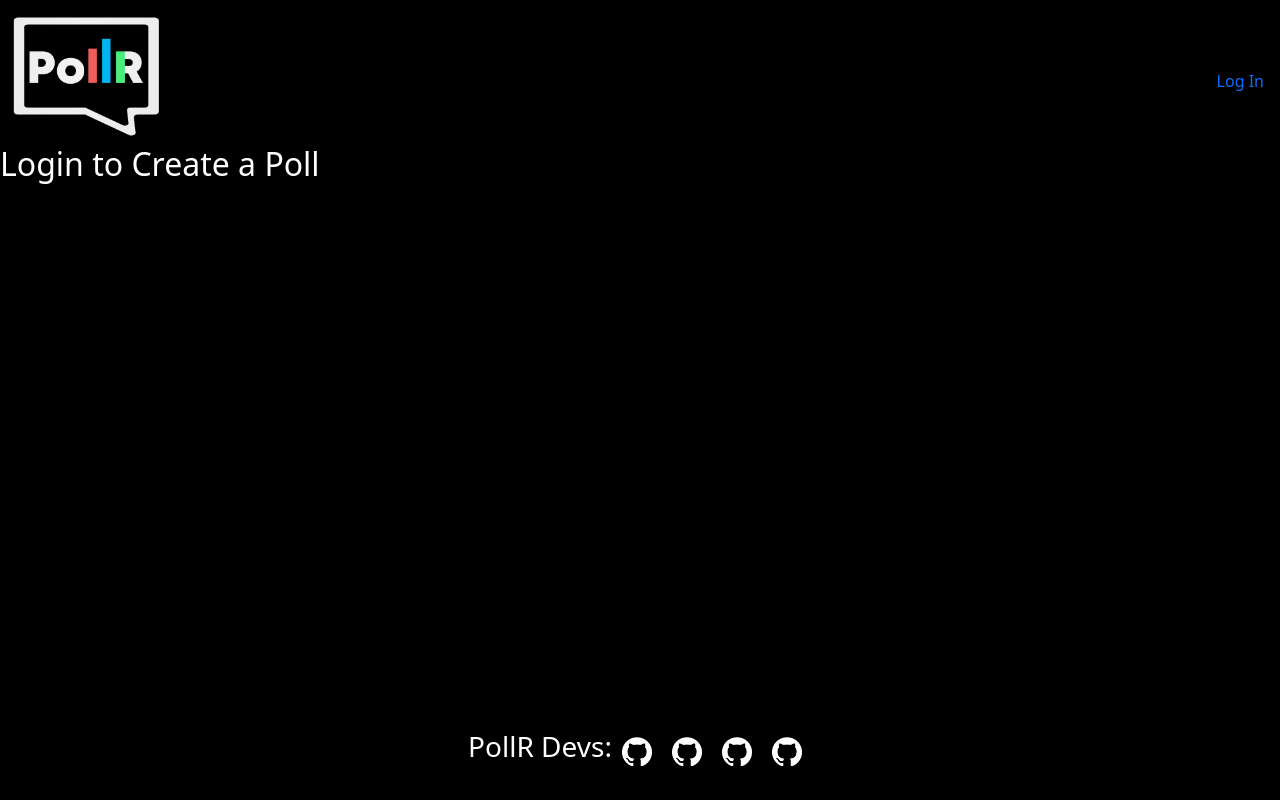
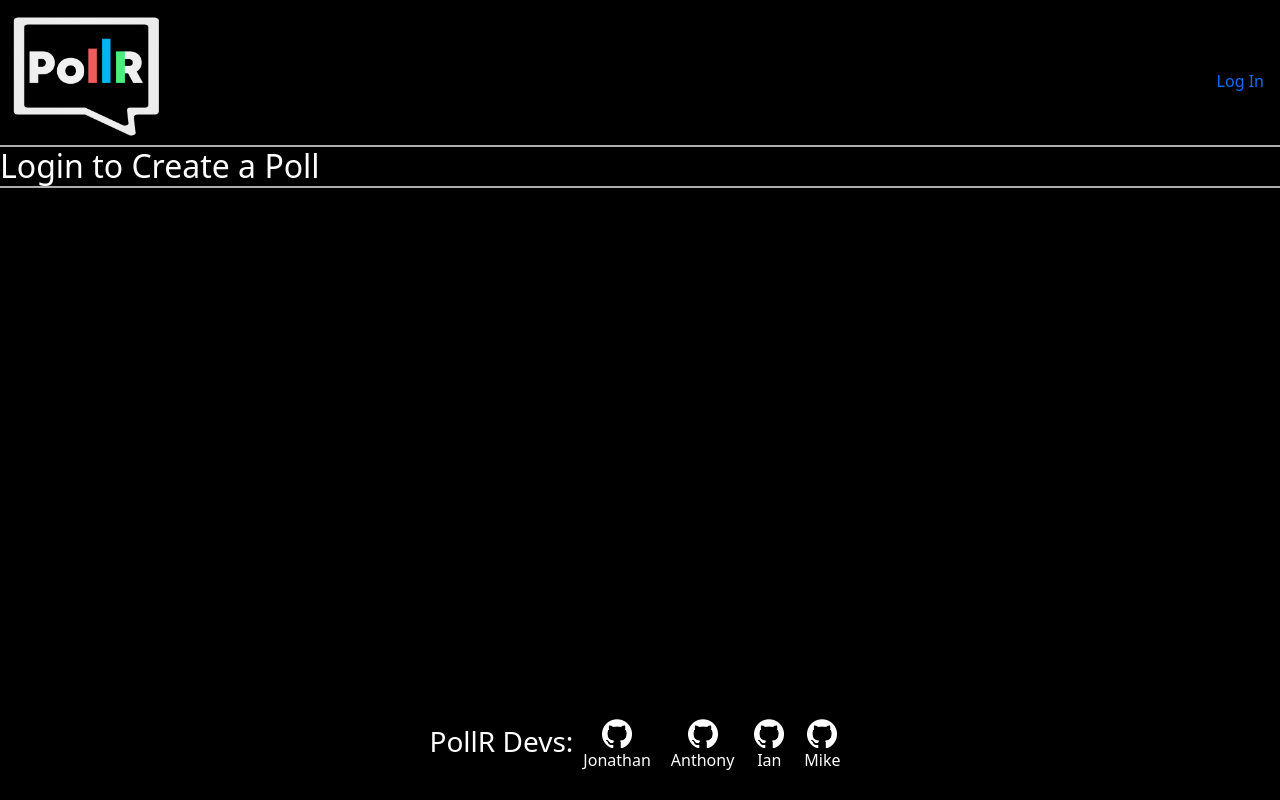
Before and after one commit to JBassard97/PollR, a React (Vite) app in the folder client/: page /createPoll in a window 1280 px wide. Built offline with nearby package versions, Linux system fonts and the light colour scheme.

Commit message:
styled createPoll page and added github Links

```diff
--- a/client/src/components/Footer/footer.css
+++ b/client/src/components/Footer/footer.css
@@ -23,6 +23,9 @@
 
 .navbar ul li {
     margin: 0 10px; /* Add some spacing between items */
+    display: flex;
+    flex-direction: column;
+    align-items: center;
 }
 
 .logo {
--- a/client/src/components/Footer/index.jsx
+++ b/client/src/components/Footer/index.jsx
@@ -10,24 +10,28 @@ function Footer() {
         </div>
         <ul>
           <li>
-            <a href="">
-              <img src={GithubLogo} className="logo" alt="" />
+            <a href="https://github.com/JBassard97">
+              <img src={GithubLogo} className="logo" alt="githubLogo" />
             </a>
+            <p>Jonathan</p>
+          </li>
+          <li>
+            <a href="https://github.com/Ant-M84">
+              <img src={GithubLogo} className="logo" alt="githubLogo" />
+            </a>
+            <p>Anthony</p>
           </li>
           <li>
             <a href="">
-              <img src={GithubLogo} className="logo" alt="" />
+              <img src={GithubLogo} className="logo" alt="githubLogo" />
             </a>
+            <p>Ian</p>
           </li>
           <li>
-            <a href="">
-              <img src={GithubLogo} className="logo" alt="" />
+            <a href="https://github.com/MLevey92">
+              <img src={GithubLogo} className="logo" alt="githubLogo" />
             </a>
-          </li>
-          <li>
-            <a href="">
-              <img src={GithubLogo} className="logo" alt="" />
-            </a>
+            <p>Mike</p>
           </li>
         </ul>
       </nav>
--- /dev/null
+++ b/client/src/pages/CreatePoll/createPoll.css
@@ -0,0 +1,8 @@
+.form-control::placeholder {
+    color: #adadad;
+}
+
+h2 {
+    border-top: 2px solid #adadad;
+    border-bottom: 2px solid #adadad
+}
--- a/client/src/pages/CreatePoll/createPoll.jsx
+++ b/client/src/pages/CreatePoll/createPoll.jsx
@@ -2,6 +2,7 @@ import { useState } from "react";
 import { useMutation } from "@apollo/client";
 import { CREATE_POLL } from "../../utils/mutations";
 import Auth from "../../utils/auth";
+import "./createPoll.css"
 
 export default function CreatePoll() {
   const [formState, setFormState] = useState({
@@ -80,8 +81,8 @@ export default function CreatePoll() {
     <main>
       {Auth.loggedIn() ? (
         <>
-          <h2>Create a Poll</h2>
-          <form onSubmit={handleFormSubmit}>
+          <h2 className="p-4 m-2">Create a Poll</h2>
+          <form onSubmit={handleFormSubmit} className="p-4">
             <div className="form-group row p-2">
               <label className="col-sm-2 col-form-label">Title: </label>
               <div className="col-sm-8">
@@ -89,7 +90,7 @@ export default function CreatePoll() {
                   placeholder="Poll Title"
                   type="text"
                   id="titleInput"
-                  className="form-control"
+                  className="form-control bg-dark text-light"
                   name="header"
                   value={formState.header}
                   onChange={handleChange}
@@ -104,7 +105,7 @@ export default function CreatePoll() {
                   placeholder="Brief poll description (Optional)"
                   type="text"
                   id="descriptionInput"
-                  className="form-control"
+                  className="form-control bg-dark text-light"
                   name="description"
                   value={formState.description}
                   onChange={handleChange}
@@ -112,13 +113,13 @@ export default function CreatePoll() {
               </div>
             </div>
             <div className="form-group row p-2">
-              <label className="col-sm-2 col-form-label">{`Choices: Must be between 2 and 8`}</label>
+              <label className="col-sm-2 col-form-label">{`Choices: At least 2 choices required`}</label>
               <div className="col-sm-8">
                 <input
                   placeholder="Choice 1"
                   type="text"
                   id="descriptionInput"
-                  className="form-control"
+                  className="form-control bg-dark text-light"
                   name="choice1"
                   value={formState.choice1}
                   onChange={handleChange}
@@ -127,7 +128,7 @@ export default function CreatePoll() {
                   placeholder="Choice 2"
                   type="text"
                   id="descriptionInput"
-                  className="form-control"
+                  className="form-control bg-dark text-light"
                   name="choice2"
                   value={formState.choice2}
                   onChange={handleChange}
@@ -136,7 +137,7 @@ export default function CreatePoll() {
                   placeholder="Choice 3"
                   type="text"
                   id="descriptionInput"
-                  className="form-control"
+                  className="form-control bg-dark text-light"
                   name="choice3"
                   value={formState.choice3}
                   onChange={handleChange}
@@ -145,7 +146,7 @@ export default function CreatePoll() {
                   placeholder="Choice 4"
                   type="text"
                   id="descriptionInput"
-                  className="form-control"
+                  className="form-control bg-dark text-light"
                   name="choice4"
                   value={formState.choice4}
                   onChange={handleChange}
@@ -154,7 +155,7 @@ export default function CreatePoll() {
                   placeholder="Choice 5"
                   type="text"
                   id="descriptionInput"
-                  className="form-control"
+                  className="form-control bg-dark text-light"
                   name="choice5"
                   value={formState.choice5}
                   onChange={handleChange}
@@ -163,7 +164,7 @@ export default function CreatePoll() {
                   placeholder="Choice 6"
                   type="text"
                   id="descriptionInput"
-                  className="form-control"
+                  className="form-control bg-dark text-light"
                   name="choice6"
                   value={formState.choice6}
                   onChange={handleChange}
@@ -172,7 +173,7 @@ export default function CreatePoll() {
                   placeholder="Choice 7"
                   type="text"
                   id="descriptionInput"
-                  className="form-control"
+                  className="form-control bg-dark text-light"
                   name="choice7"
                   value={formState.choice7}
                   onChange={handleChange}
@@ -181,7 +182,7 @@ export default function CreatePoll() {
                   placeholder="Choice 8"
                   type="text"
                   id="descriptionInput"
-                  className="form-control"
+                  className="form-control bg-dark text-light"
                   name="choice8"
                   value={formState.choice8}
                   onChange={handleChange}
```
